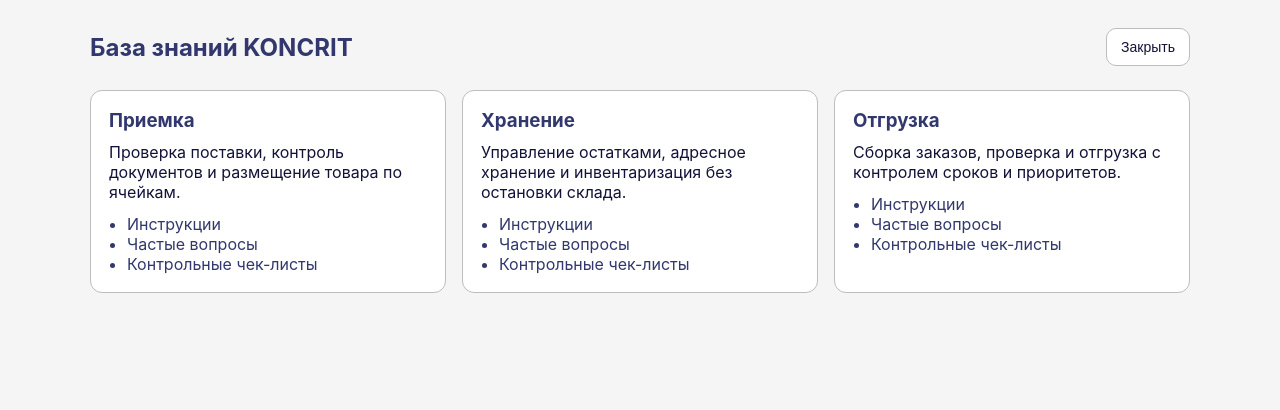
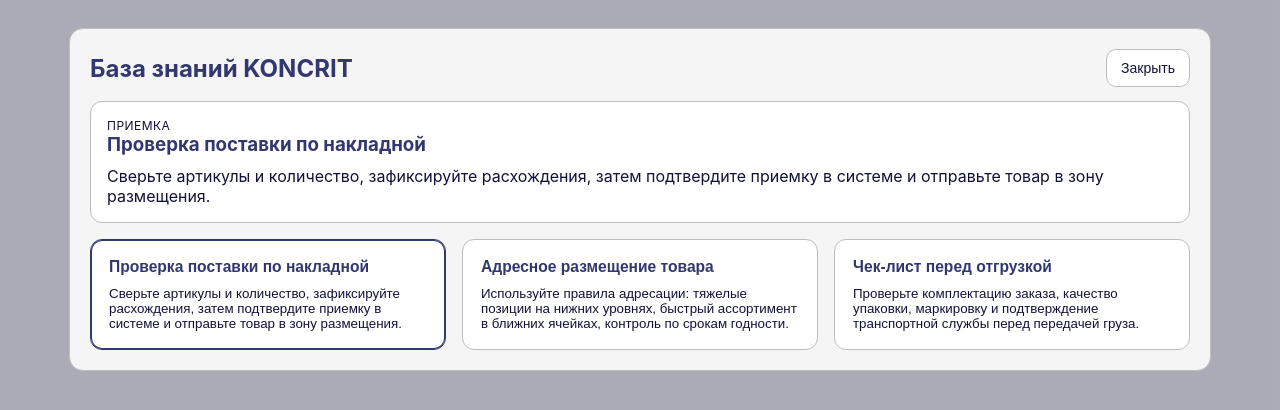
Before and after one commit to sashkadurneva-gif/wms-reference, a React (Create React App) app: page / in a window 1280 px wide. Both pictures are taken after a click on the button "Открыть базу знаний". Shown: the top 410 px of the page. Built offline with nearby package versions, Linux system fonts and the light colour scheme.

Commit message:
Add searchable fullscreen knowledge base with keyboard and overlay close

```diff
--- a/src/App.css
+++ b/src/App.css
@@ -40,6 +40,13 @@
   font-size: 18px;
 }
 
+.hero-actions {
+  display: flex;
+  flex-wrap: wrap;
+  gap: 10px;
+  align-items: center;
+}
+
 .primary-button {
   border: 1px solid #32386d;
   border-radius: 10px;
@@ -54,6 +61,41 @@
 
 .primary-button:hover {
   background: #121239;
+}
+
+.search-form {
+  display: flex;
+  flex: 1;
+  min-width: 280px;
+  gap: 8px;
+}
+
+.search-input {
+  flex: 1;
+  border: 1px solid #bdbdbd;
+  border-radius: 10px;
+  padding: 12px;
+  font-size: 14px;
+  background: #ffffff;
+  color: #121239;
+}
+
+.search-input:focus {
+  outline: 1px solid #32386d;
+}
+
+.search-button {
+  border: 1px solid #32386d;
+  border-radius: 10px;
+  padding: 12px 16px;
+  background: #ffffff;
+  color: #32386d;
+  font-weight: 600;
+  cursor: pointer;
+}
+
+.search-button:hover {
+  background: #f5f5f5;
 }
 
 .cards {
@@ -83,14 +125,22 @@
   position: fixed;
   inset: 0;
   z-index: 10;
-  background: #f5f5f5;
+  background: rgba(18, 18, 57, 0.32);
   padding: 28px 20px;
   overflow-y: auto;
 }
 
+.knowledge-content {
+  max-width: 1100px;
+  margin: 0 auto;
+  background: #f5f5f5;
+  border-radius: 14px;
+  padding: 20px;
+  border: 1px solid #bdbdbd;
+}
+
 .knowledge-header {
-  margin: 0 auto 24px;
-  max-width: 1100px;
+  margin: 0 auto 14px;
   display: flex;
   align-items: center;
   justify-content: space-between;
@@ -116,9 +166,39 @@
   border-color: #32386d;
 }
 
+.article-view {
+  border: 1px solid #bdbdbd;
+  border-radius: 12px;
+  background: #ffffff;
+  padding: 16px;
+  margin-bottom: 16px;
+}
+
+.article-section {
+  margin: 0 0 8px;
+  color: #32386d;
+  text-transform: uppercase;
+  font-size: 12px;
+  letter-spacing: 0.04em;
+}
+
+.article-view h3 {
+  margin: 0 0 10px;
+  color: #32386d;
+}
+
+.article-view p {
+  margin: 0;
+  color: #121239;
+}
+
+.search-message {
+  margin-top: 10px !important;
+  color: #32386d !important;
+  font-size: 14px;
+}
+
 .knowledge-grid {
-  margin: 0 auto;
-  max-width: 1100px;
   display: grid;
   gap: 16px;
   grid-template-columns: repeat(auto-fit, minmax(280px, 1fr));
@@ -129,6 +209,8 @@
   border-radius: 12px;
   padding: 18px;
   background: #ffffff;
+  text-align: left;
+  cursor: pointer;
 }
 
 .knowledge-card h3 {
@@ -137,12 +219,17 @@
 }
 
 .knowledge-card p {
-  margin: 0 0 12px;
+  margin: 0;
   color: #121239;
 }
 
-.knowledge-card ul {
-  margin: 0;
-  padding-left: 18px;
-  color: #32386d;
+.knowledge-card--active {
+  border-color: #32386d;
+  box-shadow: 0 0 0 1px #32386d inset;
 }
+
+@media (max-width: 768px) {
+  .search-form {
+    min-width: 100%;
+  }
+}
--- a/src/App.js
+++ b/src/App.js
@@ -1,4 +1,4 @@
-import React, { useState } from "react";
+import React, { useEffect, useMemo, useState } from "react";
 import "./App.css";
 
 const sections = [
@@ -16,8 +16,93 @@
   }
 ];
 
+const articles = [
+  {
+    id: "receiving-rules",
+    section: "Приемка",
+    title: "Проверка поставки по накладной",
+    content:
+      "Сверьте артикулы и количество, зафиксируйте расхождения, затем подтвердите приемку в системе и отправьте товар в зону размещения.",
+    keywords: ["поставка", "накладная", "расхождения", "приемка"]
+  },
+  {
+    id: "storage-addressing",
+    section: "Хранение",
+    title: "Адресное размещение товара",
+    content:
+      "Используйте правила адресации: тяжелые позиции на нижних уровнях, быстрый ассортимент в ближних ячейках, контроль по срокам годности.",
+    keywords: ["адрес", "ячейка", "размещение", "хранение"]
+  },
+  {
+    id: "shipment-checklist",
+    section: "Отгрузка",
+    title: "Чек-лист перед отгрузкой",
+    content:
+      "Проверьте комплектацию заказа, качество упаковки, маркировку и подтверждение транспортной службы перед передачей груза.",
+    keywords: ["чек-лист", "отгрузка", "упаковка", "маркировка"]
+  }
+];
+
 function App() {
   const [isKnowledgeBaseOpen, setIsKnowledgeBaseOpen] = useState(false);
+  const [query, setQuery] = useState("");
+  const [selectedArticleId, setSelectedArticleId] = useState(articles[0].id);
+  const [searchMessage, setSearchMessage] = useState("");
+
+  const selectedArticle = useMemo(
+    () => articles.find((article) => article.id === selectedArticleId) ?? articles[0],
+    [selectedArticleId]
+  );
+
+  useEffect(() => {
+    if (!isKnowledgeBaseOpen) return undefined;
+
+    const handleEscape = (event) => {
+      if (event.key === "Escape") {
+        setIsKnowledgeBaseOpen(false);
+      }
+    };
+
+    window.addEventListener("keydown", handleEscape);
+    return () => window.removeEventListener("keydown", handleEscape);
+  }, [isKnowledgeBaseOpen]);
+
+  const openKnowledgeBase = () => {
+    setSearchMessage("");
+    setIsKnowledgeBaseOpen(true);
+  };
+
+  const handleSearch = (event) => {
+    event.preventDefault();
+    const normalizedQuery = query.trim().toLowerCase();
+
+    if (!normalizedQuery) {
+      setSearchMessage("Введите название статьи или ключевое слово.");
+      setIsKnowledgeBaseOpen(true);
+      return;
+    }
+
+    const match = articles.find((article) => {
+      const haystack = [
+        article.title,
+        article.section,
+        article.content,
+        ...article.keywords
+      ]
+        .join(" ")
+        .toLowerCase();
+      return haystack.includes(normalizedQuery);
+    });
+
+    setIsKnowledgeBaseOpen(true);
+    if (!match) {
+      setSearchMessage("Статья не найдена. Попробуйте изменить запрос.");
+      return;
+    }
+
+    setSelectedArticleId(match.id);
+    setSearchMessage(`Открыта статья: ${match.title}`);
+  };
 
   return (
     <div className="page">
@@ -28,13 +113,23 @@
           <p className="subtitle">
             Быстрый доступ к основным процессам склада: от приемки до отгрузки.
           </p>
-          <button
-            className="primary-button"
-            type="button"
-            onClick={() => setIsKnowledgeBaseOpen(true)}
-          >
+          <div className="hero-actions">
+            <button className="primary-button" type="button" onClick={openKnowledgeBase}>
               Открыть базу знаний
             </button>
+            <form className="search-form" onSubmit={handleSearch}>
+              <input
+                className="search-input"
+                type="text"
+                value={query}
+                onChange={(event) => setQuery(event.target.value)}
+                placeholder="Поиск статьи в базе знаний"
+              />
+              <button className="search-button" type="submit">
+                Поиск
+              </button>
+            </form>
+          </div>
         </header>
 
         <div className="cards">
@@ -48,7 +143,17 @@
       </div>
 
       {isKnowledgeBaseOpen && (
-        <div className="knowledge-overlay" role="dialog" aria-modal="true">
+        <div
+          className="knowledge-overlay"
+          role="dialog"
+          aria-modal="true"
+          onClick={(event) => {
+            if (event.target === event.currentTarget) {
+              setIsKnowledgeBaseOpen(false);
+            }
+          }}
+        >
+          <div className="knowledge-content">
             <div className="knowledge-header">
               <h2>База знаний KONCRIT</h2>
               <button
@@ -60,18 +165,31 @@
               </button>
             </div>
 
+            <article className="article-view">
+              <p className="article-section">{selectedArticle.section}</p>
+              <h3>{selectedArticle.title}</h3>
+              <p>{selectedArticle.content}</p>
+              {searchMessage && <p className="search-message">{searchMessage}</p>}
+            </article>
+
             <div className="knowledge-grid">
-            {sections.map((item) => (
-              <section key={`knowledge-${item.title}`} className="knowledge-card">
-                <h3>{item.title}</h3>
-                <p>{item.description}</p>
-                <ul>
-                  <li>Инструкции</li>
-                  <li>Частые вопросы</li>
-                  <li>Контрольные чек-листы</li>
-                </ul>
-              </section>
+              {articles.map((article) => (
+                <button
+                  key={article.id}
+                  className={`knowledge-card ${
+                    selectedArticle.id === article.id ? "knowledge-card--active" : ""
+                  }`}
+                  type="button"
+                  onClick={() => {
+                    setSelectedArticleId(article.id);
+                    setSearchMessage("");
+                  }}
+                >
+                  <h3>{article.title}</h3>
+                  <p>{article.content}</p>
+                </button>
               ))}
+            </div>
           </div>
         </div>
       )}
```
Lines whose indentation alone changed are shown as unchanged.
